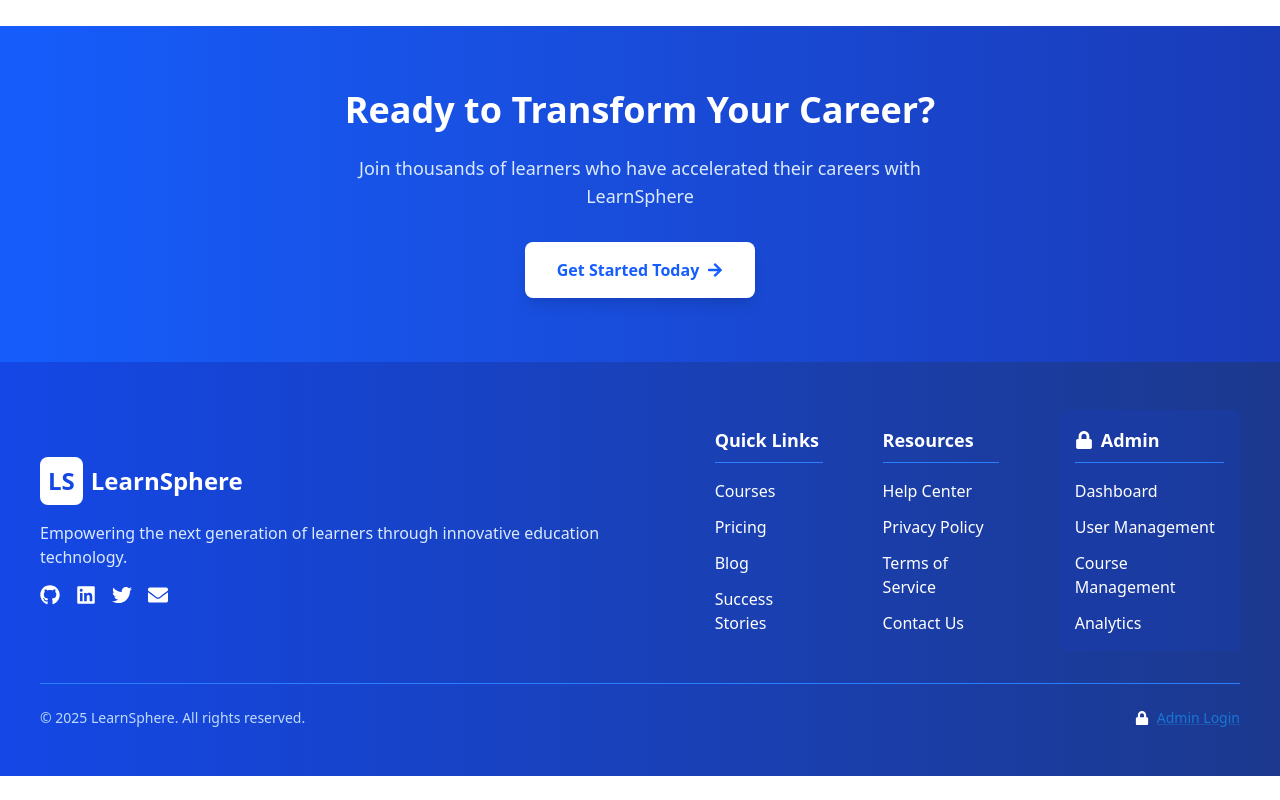
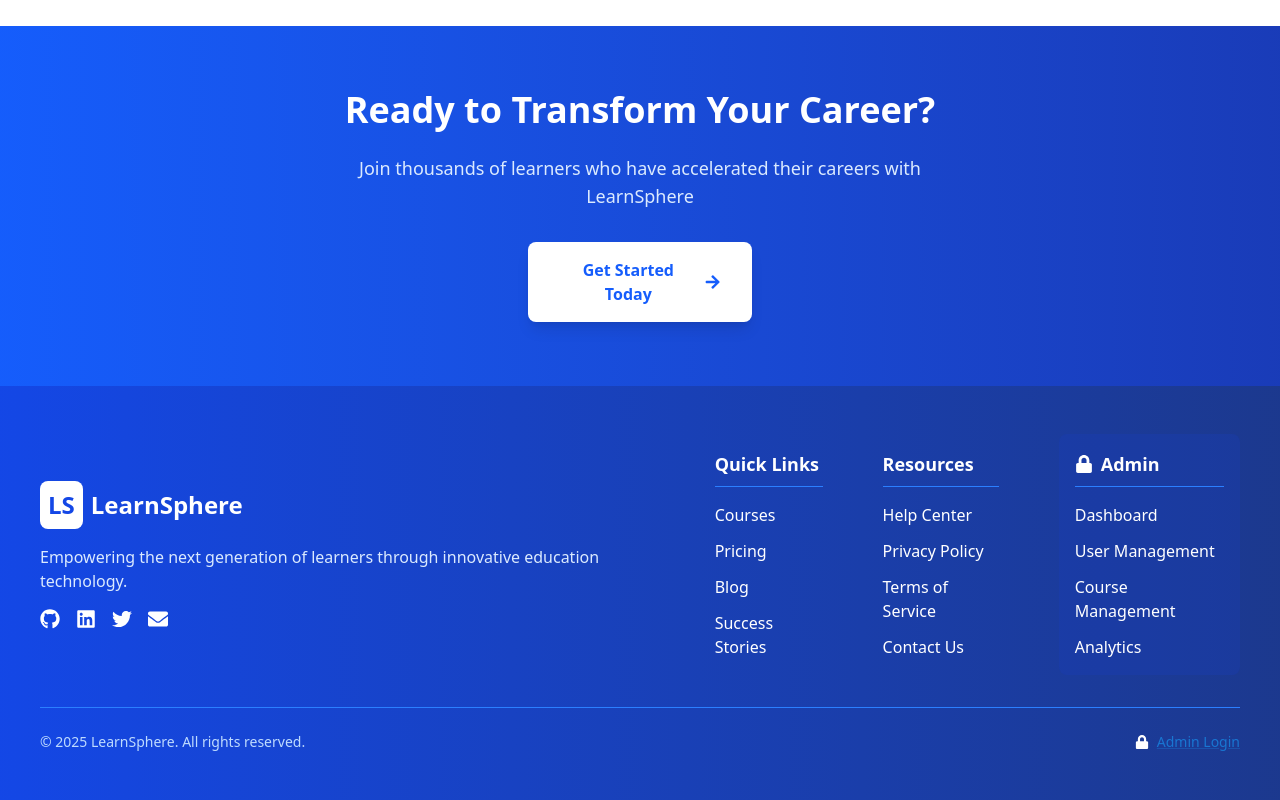
Before and after one commit to GaneshturateSDE/LearnSphere-front-end, a React (Vite) app: page / in a window 1280 px wide. Shown: the part 2012-2812 px from the top of the page. Before the commit the page ends 2788 px from the top, so only its background shows below. Built offline with nearby package versions, Linux system fonts and the light colour scheme; no server answers.

Commit message:
small changes

```diff
--- a/src/pages/LandingPage.jsx
+++ b/src/pages/LandingPage.jsx
@@ -108,15 +108,15 @@ const fetchCourses = async () => {
                 Explore Courses <FaArrowRight />
               </motion.button>
             </Link>
-            <Link to={"features"}>
+            <a href='#features'>
               <motion.button
                 whileHover={{ scale: 1.05 }}
                 whileTap={{ scale: 0.95 }}
-                className="bg-transparent border-2 border-white text-white px-8 py-4 rounded-lg font-semibold hover:bg-white hover:bg-opacity-10 transition-all duration-300"
+                className="bg-transparent border-2 border-white text-white px-8 py-4 rounded-lg font-semibold hover:bg-white hover:text-black hover:bg-opacity-10 transition-all duration-300"
               >
                 Learn More
               </motion.button>
-            </Link>
+            </a>
           </div>
         </motion.div>
       </section>
@@ -331,9 +331,9 @@ const fetchCourses = async () => {
             viewport={{ once: true }}
             transition={{ duration: 0.5, delay: 0.4 }}
           >
-            <button className="px-8 py-4 bg-white text-blue-600 rounded-lg hover:bg-blue-50 transition-all duration-300 font-semibold shadow-lg flex items-center gap-2 mx-auto">
+            <Link to={"/courses"} className="px-8 py-4 w-1/2 md:w-1/4 bg-white text-blue-600 rounded-lg hover:bg-blue-50 transition-all duration-300 font-semibold shadow-lg flex items-center gap-2 mx-auto">
               Get Started Today <FaArrowRight />
-            </button>
+            </Link>
           </motion.div>
         </div>
       </section>
```
